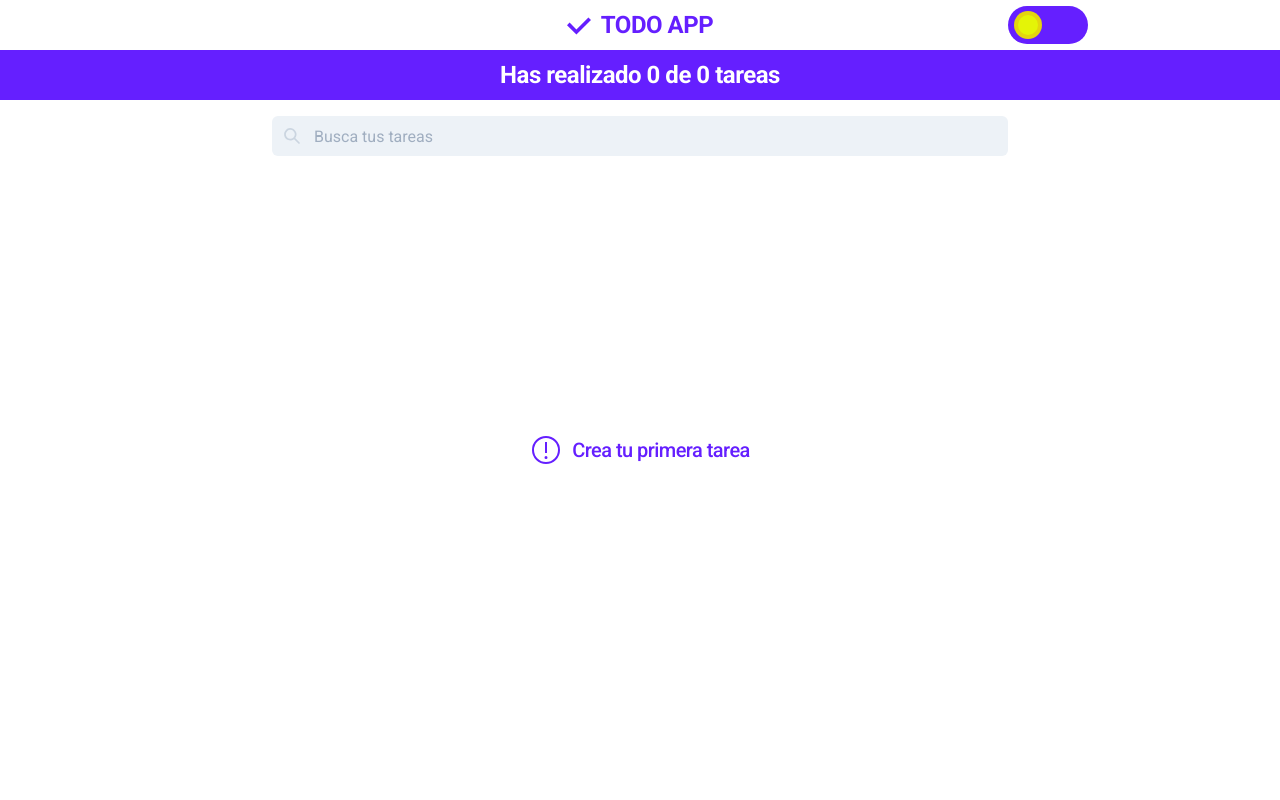
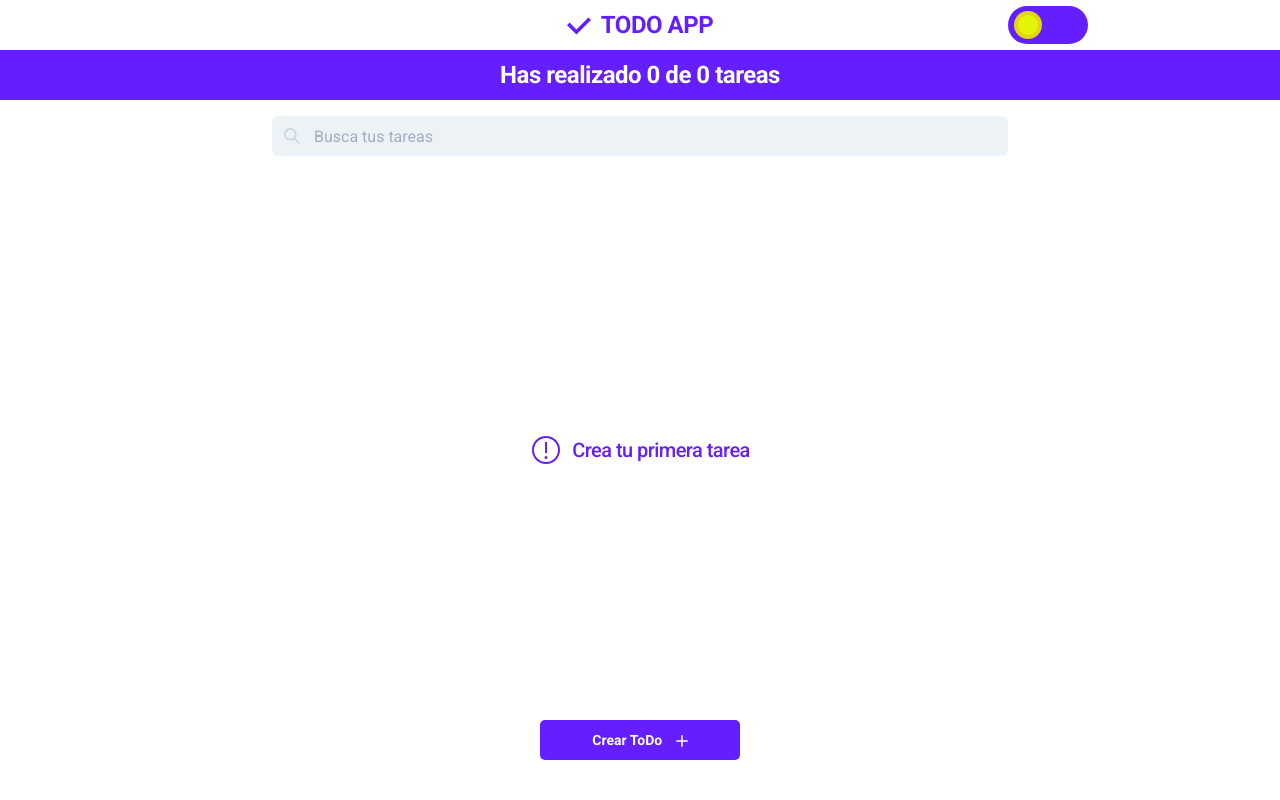
Before and after one commit to DanielE0802/Todo-React, a React (Create React App) app: page / in a window 1280 px wide. Shown: the top 800 px of the page. Built offline with nearby package versions, Linux system fonts and the light colour scheme; grey boxes are pictures that could not be loaded.

Commit message:
Fix btn create task

```diff
--- a/src/scss/todoStyle.scss
+++ b/src/scss/todoStyle.scss
@@ -315,7 +315,6 @@ body {
       border-radius: 100%;
       min-width: 65px;
       min-height: 65px;
-      position: absolute;
       right: calc(50% - (65px / 2));
       padding: 0;
 
@@ -604,3 +603,11 @@ select {
 
   }
 }
+
+.toolbar {
+  position: sticky;
+  display: flex;
+  justify-content: center;
+  width: 100%;
+  bottom: 20px;
+}
```
